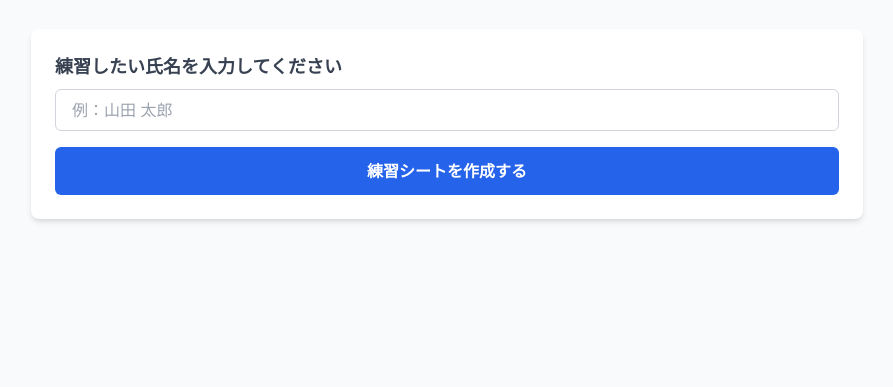
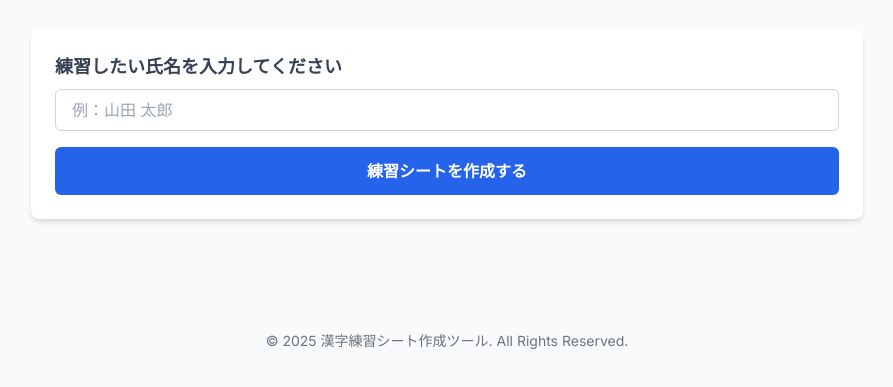
Before and after one commit to newboldaction/kanji-practice, a plain HTML site: page index.html in a window 1280 px wide. Shown: the part 107-494 px from the top of the page, without its empty margins (193-1086 px from the left). Drawn offline with nearby package versions, Linux system fonts and the light colour scheme; a web font is replaced by a local one.

Commit message:
フッターを追加：コピーライト表示の実装

```diff
--- a/index.html
+++ b/index.html
@@ -153,6 +153,11 @@
 
     </div>
 
+    <!-- フッター -->
+    <footer class="text-center p-4 mt-8 text-gray-500 text-sm no-print">
+        &copy; 2025 漢字練習シート作成ツール. All Rights Reserved.
+    </footer>
+
     <script>
         // DOM要素の取得
         const nameInput = document.getElementById('nameInput');
```
